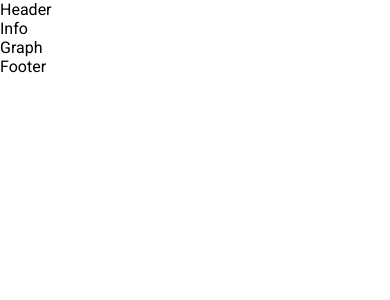
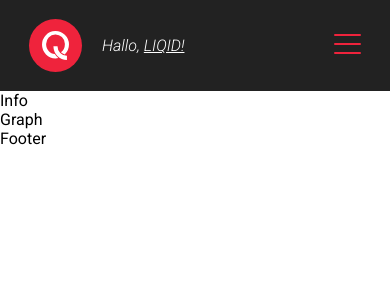
Before and after one commit to Mapelsun/liquid, a React (Create React App) app: page / in a window 390 px wide. Shown: the top 300 px of the page. Built offline with nearby package versions, Linux system fonts and the light colour scheme.

Commit message:
feat: build header mobile view

```diff
--- a/src/App.tsx
+++ b/src/App.tsx
@@ -6,7 +6,7 @@ import Info from './components/Info';
 
 function App() {
   return (
-    <div className="App">
+    <div className="app">
       <Header />
       <Info />
       <Graph />
--- a/src/components/Header/index.scss
+++ b/src/components/Header/index.scss
@@ -0,0 +1,33 @@
+.nav {
+  display: flex;
+  justify-content: space-between;
+  align-items: center;
+  padding: 1.9rem 2.9rem;
+  background-color: var(--clr-black);
+  color: var(--clr-white);
+  &__left {
+    display: flex;
+    align-items: center;
+    gap: 2rem;
+  }
+  &__logo {
+    background-color: var(--clr-red);
+    width: 5.3rem;
+    height: 5.3rem;
+    border-radius: 50%;
+    display: flex;
+    justify-content: center;
+    align-items: center;
+    cursor: pointer;
+  }
+  &__text {
+    font: italic normal 300 1.6rem/2.1rem Roboto;
+    letter-spacing: 0px;
+    span {
+      text-decoration: underline;
+    }
+  }
+  &__toggle {
+    cursor: pointer;
+  }
+}
--- a/src/components/Header/index.tsx
+++ b/src/components/Header/index.tsx
@@ -1,8 +1,22 @@
 import './index.scss'
+import logo from '../../assets/logo.svg'
+import toggle from '../../assets/hamburger.svg'
 
 const Header = () => {
   return (
-    <div>Header</div>
+    <nav className='nav'>
+      <div className='nav__left'>
+        <div className='nav__logo'>
+          <img src={logo} alt='logo' />
+        </div>
+        <p className='nav__text'>
+          Hallo, <span>LIQID!</span>
+        </p>
+      </div>
+      <div className='nav__right'>
+        <img className='nav__toggle' src={toggle} alt='' />
+      </div>
+    </nav>
   )
 }
 
```
